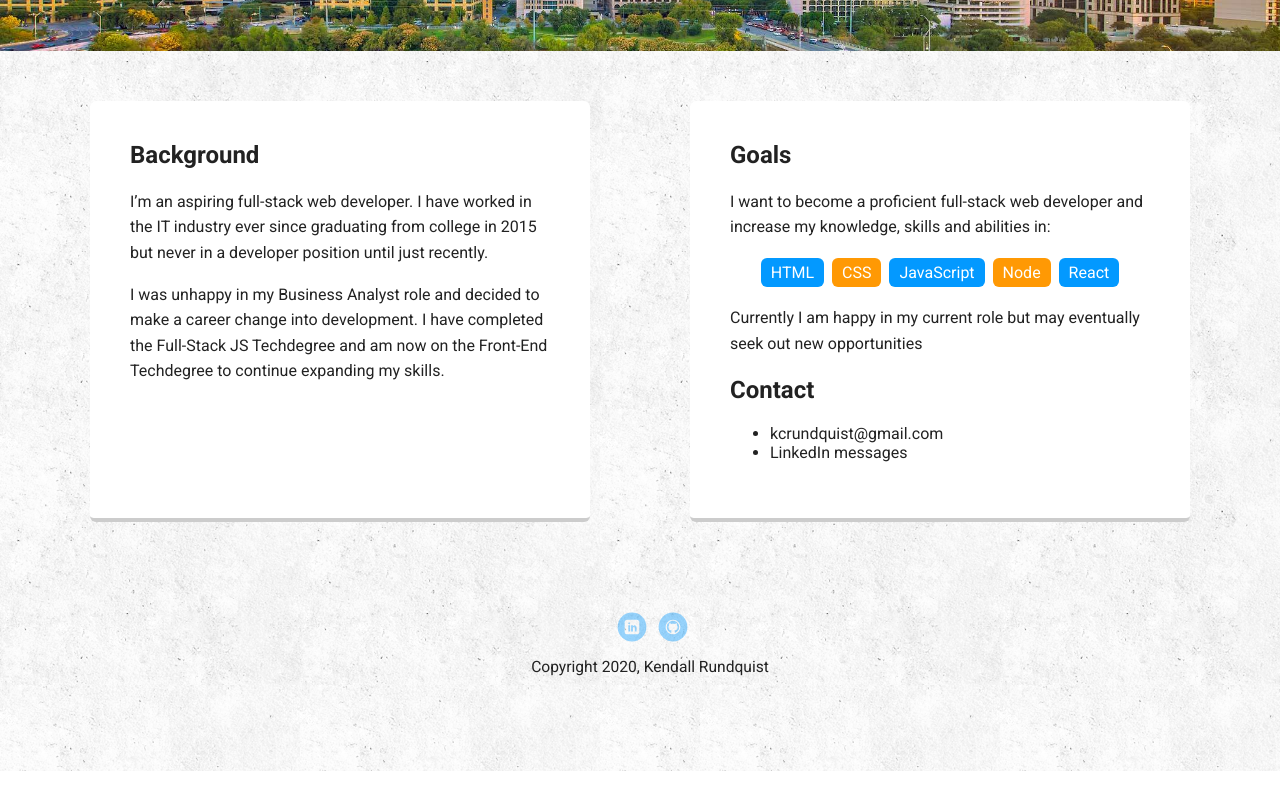
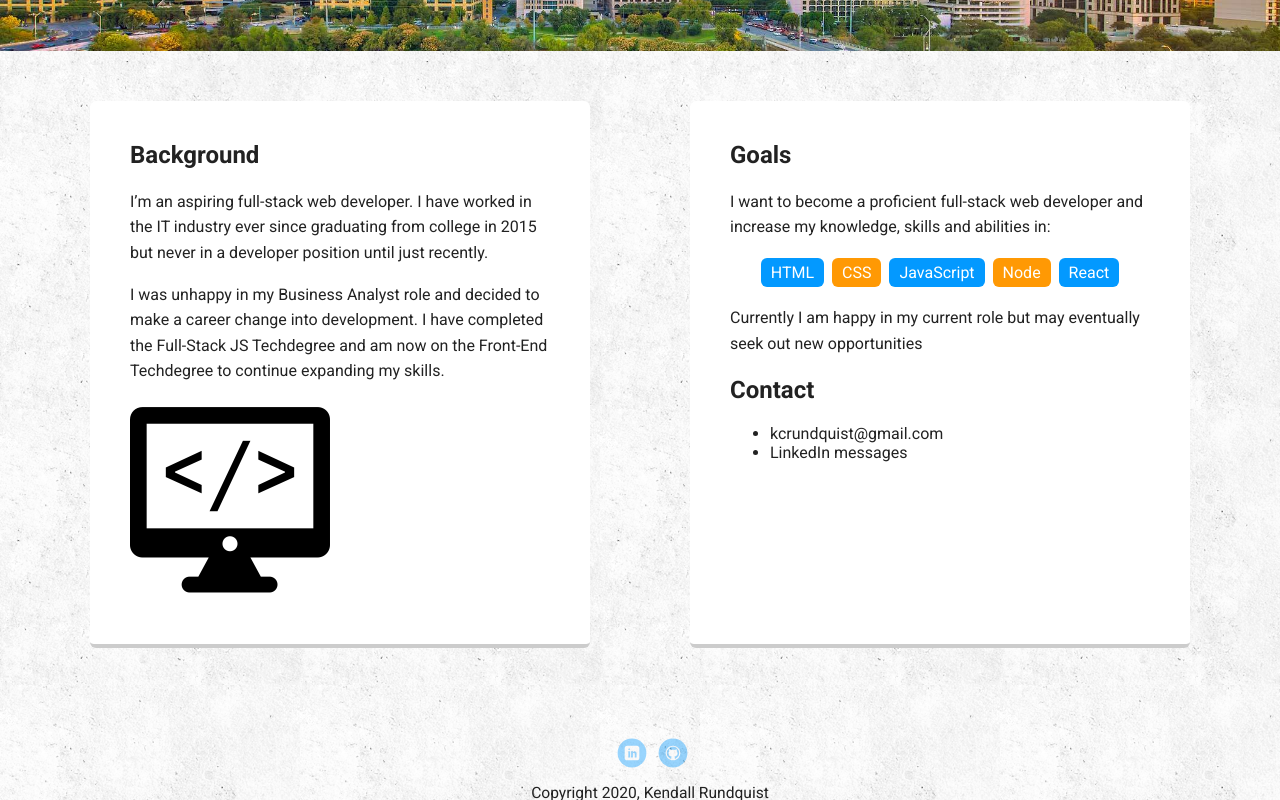
Before and after one commit to Tythyrn/Treehouse_FrontEnd_Project_1_Profile, a plain HTML site: page index.html in a window 1280 px wide. Shown: the part 419-1219 px from the top of the page. Before the commit the page ends 1190 px from the top, so only its background shows below. Drawn offline with Linux system fonts and the light colour scheme; a web font is replaced by a local one.

Commit message:
Added additional image

```diff
--- a/index.html
+++ b/index.html
@@ -28,6 +28,7 @@
         <h2>Background</h2>
         <p>I’m an aspiring full-stack web developer. I have worked in the IT industry ever since graduating from college in 2015 but never in a developer position until just recently.</p>
         <p>I was unhappy in my Business Analyst role and decided to make a career change into development.  I have completed the Full-Stack JS Techdegree and am now on the Front-End Techdegree to continue expanding my skills.</p>
+        <img src="images/1091920-200.png"/>
       </section>
 
       <section class="card">
```
Also changed, not shown: images/1091920-200.png (added).
